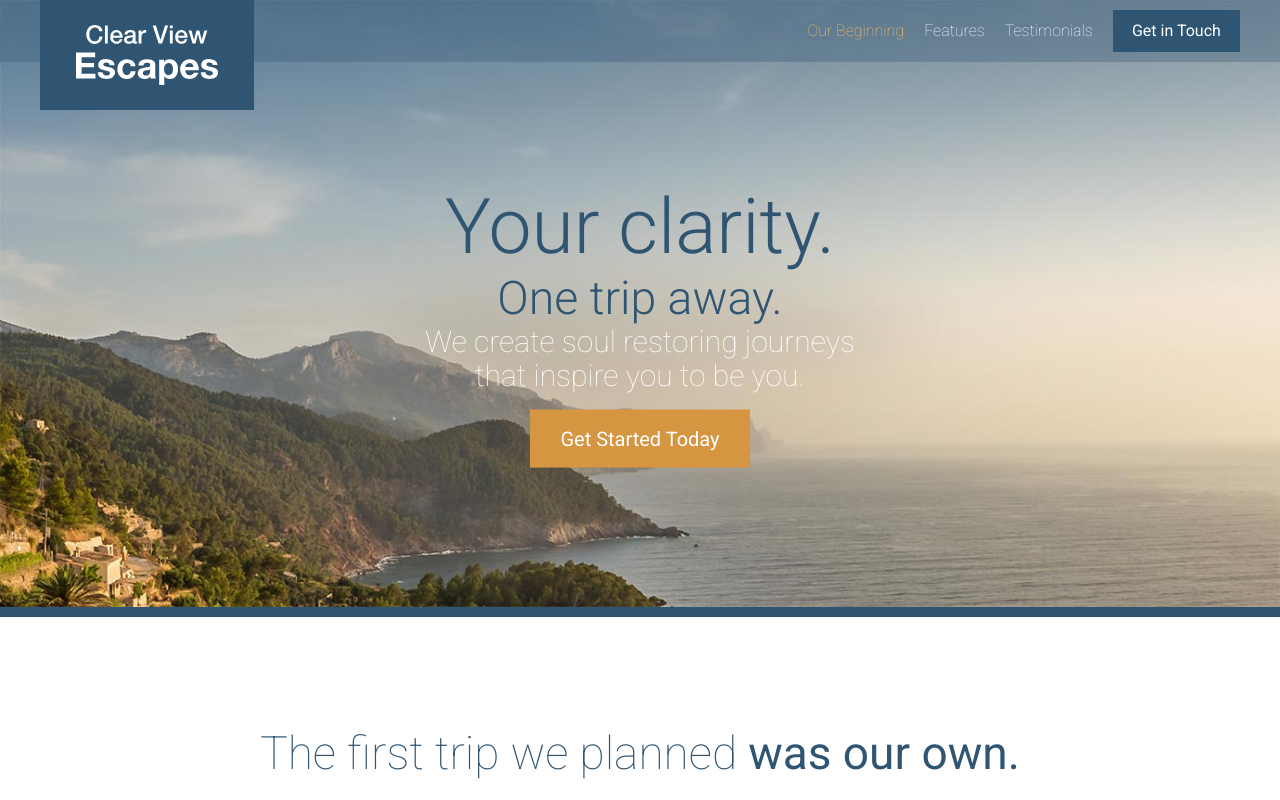
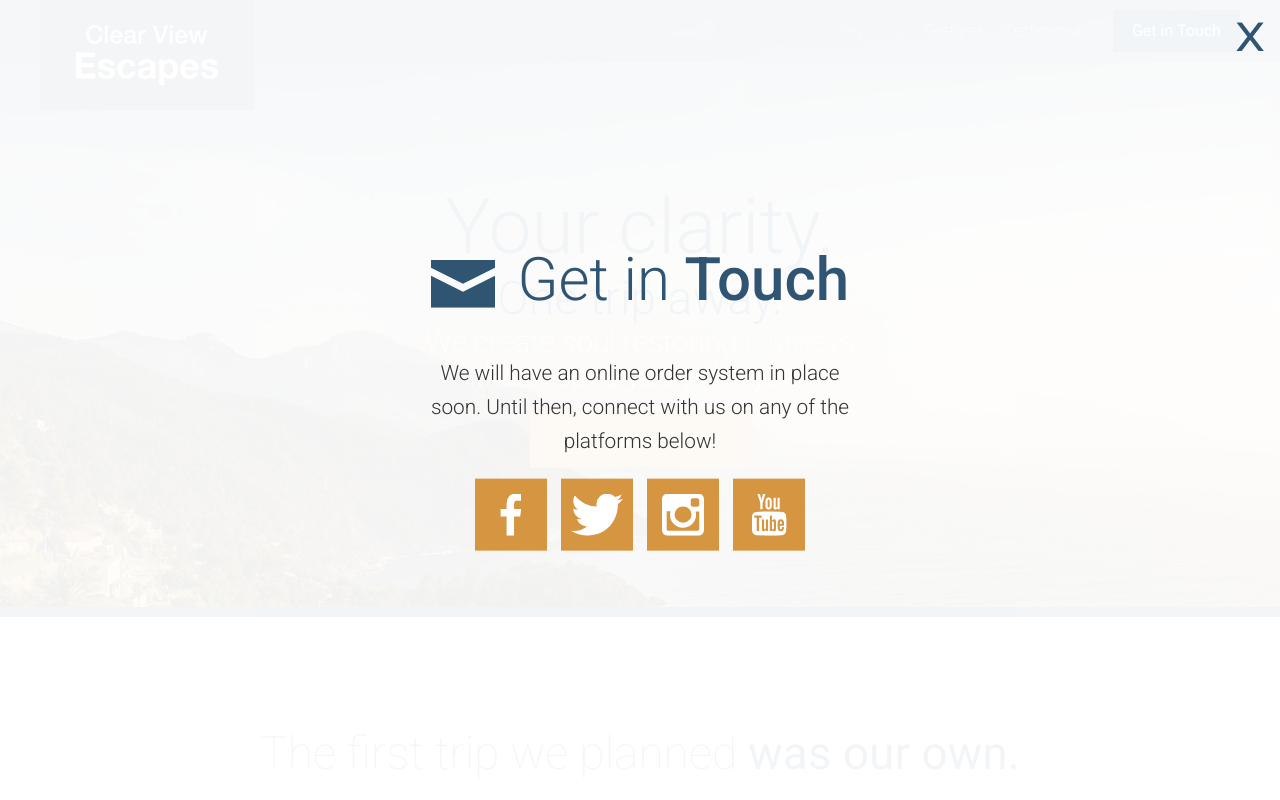
Before and after one commit to ttmwebdesign/travel-siteV2, a website: page app/index.html in a window 1280 px wide. Both pictures are taken after a click on the link "Get Started Today". Shown: the top 800 px of the page. Drawn offline with Linux system fonts and the light colour scheme.

Commit message:
Completed modal section

```diff
--- a/app/assets/scripts/app.js
+++ b/app/assets/scripts/app.js
@@ -2,8 +2,10 @@ import MobileMenu from './modules/MobileMenu';
 import RevealOnScroll from './modules/RevealOnScroll';
 import $ from 'jquery';
 import StickyHeader from './modules/StickyHeader';
+import Modal from './modules/Modal';
 
 const mobileMenu = new MobileMenu();
 new RevealOnScroll($(".feature-item"), "85%" );
 new RevealOnScroll($(".testimonial"), "60%");
 const stickyHeader = new StickyHeader();
+const modal = new Modal();
--- /dev/null
+++ b/app/assets/styles/modules/_modal.css
@@ -0,0 +1,49 @@
+.modal {
+  opacity: 0;
+  visibility: hidden;
+  position: fixed;
+  z-index: 5;
+  background-color: rgba(255, 255, 255, .94);
+  top: 0;
+  bottom: 0;
+  left: 0;
+  right: 0;
+  transform: scale(1.2);
+  transition: all .3s ease-out;
+
+  &--is-visible {
+    opacity: 1;
+    visibility: visible;
+    transform: scale(1);
+
+  }
+  &__inner {
+    position: absolute;
+    width: 100%;
+    top: 50%;
+    transform: translateY(-50%);
+  }
+
+  &__description {
+    text-align: center;
+    font-size: 1.3rem;
+    font-weight: 300;
+    line-height: 1.65;
+  }
+
+  &__close {
+    position: absolute;
+    top: 15px;
+    right: 15px;
+    font-size: 2.5rem;
+    transform: scaleX(1.2);
+    transform-origin: 100% 0;
+    color: $mainBlue;
+    cursor: pointer;
+
+    &:hover {
+      color: $btnOrange;
+    }
+
+  }
+}
--- a/app/assets/styles/modules/_section-title.css
+++ b/app/assets/styles/modules/_section-title.css
@@ -14,6 +14,11 @@
     color: $mainBlue;
   }
 
+  &--less-margin {
+    margin-bottom: 1.3rem;
+    margin-top: 0;
+  }
+
   &__icon {
     display: block;
     margin: 0 auto .6rem;
--- /dev/null
+++ b/app/assets/styles/modules/_social-icons.css
@@ -0,0 +1,25 @@
+.social-icons {
+  text-align: center;
+  &__icon {
+    background-color: $btnOrange;
+    display: inline-block;
+    width: 33%;
+    height: 72px;
+    margin: 0 5px 5px 5px;
+    position: relative;
+
+    @mixin atSmall {
+      width: 72px;
+      margin: 0 5px;
+    }
+
+    .icon {
+      display: block;
+      position: absolute;
+      top: 50%;
+      left: 50%;
+      transform: translate(-50%, -50%);
+    }
+  }
+
+}
--- a/app/assets/styles/modules/_wrapper.css
+++ b/app/assets/styles/modules/_wrapper.css
@@ -7,6 +7,10 @@
 
   &--medium {
     max-width: 976px;
+  }
+
+  &--narrow {
+    max-width: 470px;
   }
 
   &--no-padding-until-medium {
--- a/app/assets/styles/styles.css
+++ b/app/assets/styles/styles.css
@@ -18,3 +18,5 @@
 @import "modules/_site-header.css";
 @import "modules/_primary-nav.css";
 @import "modules/_reveal-item.css";
+@import "modules/_modal.css";
+@import "modules/_social-icons.css";
--- a/app/index.html
+++ b/app/index.html
@@ -20,7 +20,7 @@
       </div>
       <div class="site-header__menu-content">
         <div class="site-header__btn-container">
-          <a href="#" class="btn">Get in Touch</a>
+          <a href="#" class="btn open-modal">Get in Touch</a>
         </div>
         <nav class="primary-nav primary-nav--pull-right">
           <ul>
@@ -46,7 +46,7 @@
         <h1 class="large-hero__title">Your clarity.</h1>
         <h2 class="large-hero__subtitle">One trip away.</h2>
         <p class="large-hero__description">We create soul restoring journeys that inspire you to be you.</p>
-        <p><a href="#" class="btn btn--orange btn--large">Get Started Today</a></p>
+        <p><a href="#" class="btn btn--orange btn--large open-modal">Get Started Today</a></p>
       </div>
     </div>
   </div>
@@ -132,7 +132,7 @@
 
   <div id="testimonials" class="page-section page-section--no-b-padding-until-large page-section--testimonials" data-matching-link="#testimonials-link">
     <div class="wrapper wrapper--no-padding-until-large">
-      <h2 class="section-title section-title--blue"><img class="section-title__icon" src="assets/images/icons/comment.svg"> Real <strong>Testimonials</strong></h2>
+      <h2 class="section-title section-title--blue"><span class="icon icon--comment section-title__icon"></span> Real <strong>Testimonials</strong></h2>
 
       <div class="row row--equal-height-at-large row--equal-height-at-medium row--gutters-small generic-content-container">
         <div class="row__medium-4">
@@ -170,11 +170,27 @@
 </div>
   <footer class="site-footer">
     <div class="wrapper">
-    <p><span class="site- footer__text">Copyright &copy; 2016 Clear View Escapes. All rights reserved.</span>
-      <a href="#" class="btn btn--orange">Get in Touch</a></p>
+    <p><span class="site-footer__text">Copyright &copy; 2016 Clear View Escapes. All rights reserved.</span>
+      <a href="#" class="btn btn--orange open-modal">Get in Touch</a></p>
     </div>
   </footer>
-
+  <div class="modal">
+    <div class="modal__inner">
+      <h2 class="section-title section-title--blue section-title--less-margin"><span class="icon icon--mail section-title__icon"></span> Get in <strong>Touch</strong></h2>
+      <div class="wrapper wrapper--narrow">
+        <p class="modal__description">We will have an online order system in place soon. Until then, connect with us on any of the platforms below!</p>
+      </div>
+      <div class="social-icons">
+        <a href="#" class="social-icons__icon"><span class="icon icon--facebook"></span></a>
+        <a href="#" class="social-icons__icon"><span class="icon icon--twitter"></span></a>
+        <a href="#" class="social-icons__icon"><span class="icon icon--instagram"></span></a>
+        <a href="#" class="social-icons__icon"><span class="icon icon--youtube"></span></a>
+      </div>
+    </div>
+    <div class="modal__close">
+      X
+    </div>
+  </div>
   <script src="/prod/scripts/app.js"></script>
 </body>
 </html>
--- a/app/prod/styles/styles.css
+++ b/app/prod/styles/styles.css
@@ -373,6 +373,10 @@ a {
 
 .wrapper--medium {
     max-width: 976px;
+  }
+
+.wrapper--narrow {
+    max-width: 470px;
   }
 
 .wrapper--no-padding-until-medium {
@@ -756,6 +760,11 @@ a {
 
 .section-title--blue {
     color: #2f5572;
+  }
+
+.section-title--less-margin {
+    margin-bottom: 1.3rem;
+    margin-top: 0;
   }
 
 .section-title__icon {
@@ -1256,3 +1265,91 @@ a {
     -webkit-transform: scale(1);
             transform: scale(1);
   }
+
+.modal {
+  opacity: 0;
+  visibility: hidden;
+  position: fixed;
+  z-index: 5;
+  background-color: rgba(255, 255, 255, .94);
+  top: 0;
+  bottom: 0;
+  left: 0;
+  right: 0;
+  -webkit-transform: scale(1.2);
+          transform: scale(1.2);
+  -webkit-transition: all .3s ease-out;
+  transition: all .3s ease-out;
+}
+
+.modal--is-visible {
+    opacity: 1;
+    visibility: visible;
+    -webkit-transform: scale(1);
+            transform: scale(1);
+
+  }
+
+.modal__inner {
+    position: absolute;
+    width: 100%;
+    top: 50%;
+    -webkit-transform: translateY(-50%);
+            transform: translateY(-50%);
+  }
+
+.modal__description {
+    text-align: center;
+    font-size: 1.3rem;
+    font-weight: 300;
+    line-height: 1.65;
+  }
+
+.modal__close {
+    position: absolute;
+    top: 15px;
+    right: 15px;
+    font-size: 2.5rem;
+    -webkit-transform: scaleX(1.2);
+            transform: scaleX(1.2);
+    -webkit-transform-origin: 100% 0;
+            transform-origin: 100% 0;
+    color: #2f5572;
+    cursor: pointer;
+
+  }
+
+.modal__close:hover {
+      color: #d59541;
+    }
+
+.social-icons {
+  text-align: center;
+
+}
+
+.social-icons__icon {
+    background-color: #d59541;
+    display: inline-block;
+    width: 33%;
+    height: 72px;
+    margin: 0 5px 5px 5px;
+    position: relative;
+  }
+
+@media (min-width: 530px) {
+
+.social-icons__icon {
+      width: 72px;
+      margin: 0 5px
+  }
+  }
+
+.social-icons__icon .icon {
+      display: block;
+      position: absolute;
+      top: 50%;
+      left: 50%;
+      -webkit-transform: translate(-50%, -50%);
+              transform: translate(-50%, -50%);
+    }
```
Also changed, not shown: app/assets/scripts/modules/Modal.js (added, +40 -0 lines), app/prod/scripts/app.js.
